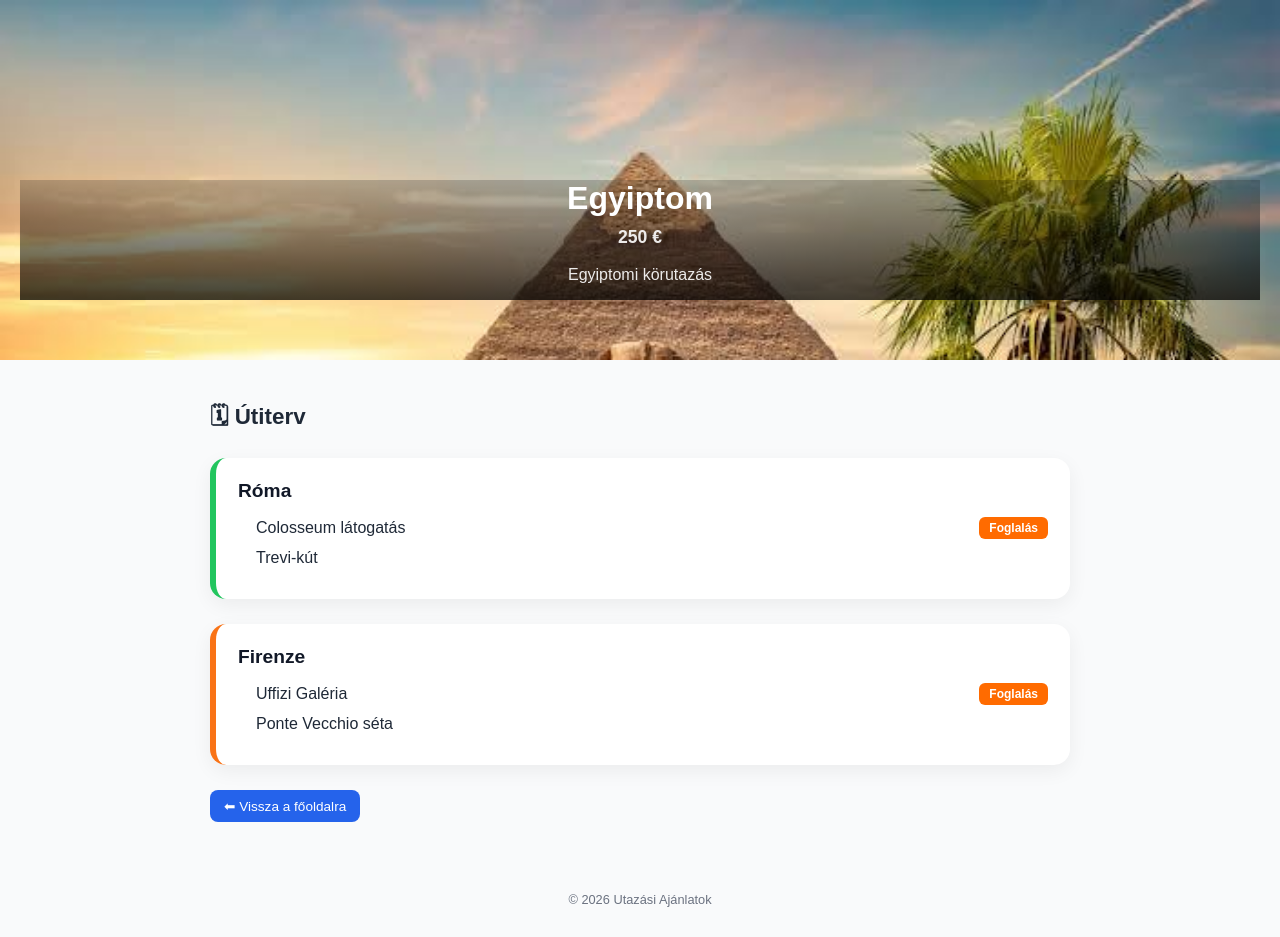
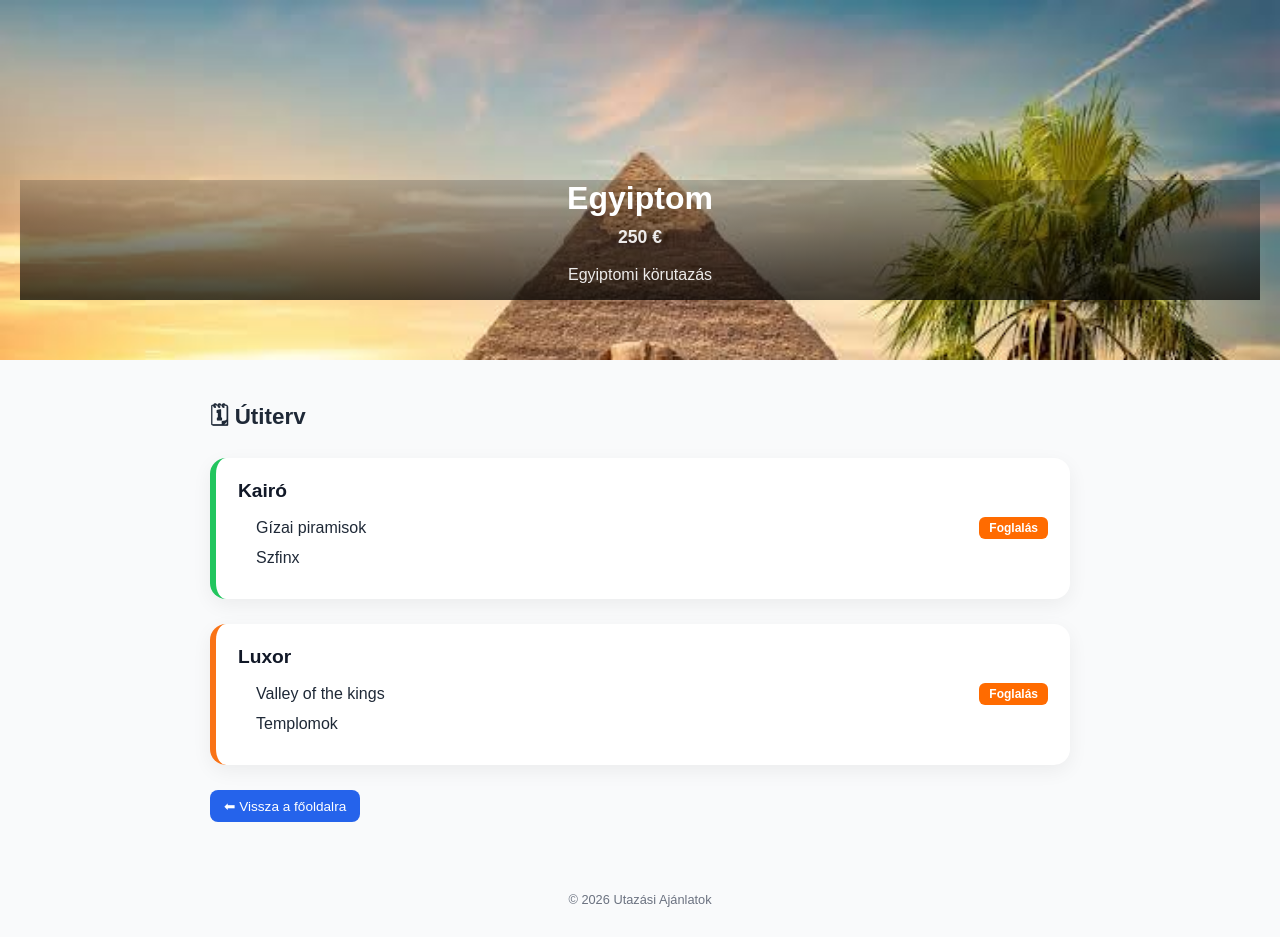
Before and after one commit to Norbi6/travel_site, a Jekyll site: the page built from _offers/Egyiptom.md, in a window 1280 px wide. Built offline with Jekyll 4.4.1, drawn with Linux system fonts in a browser that asks for light colours.

Commit message:
Update and rename rome3.md to Egyiptom.md

```diff
--- a/_offers/rome3.md
+++ b/_offers/Egyiptom.md
@@ -2,23 +2,23 @@
 layout: offer
 title: "Egyiptom"
 description: "Egyiptomi körutazás"
-duration: "3 nap"
+duration: "Több nap"
 price: "250 €"
 image: "/assets/images/1_srDpAnFoIVYhF6_hmgMXnQ.jpg"
 
 sections:
-  - title: "Róma"
+  - title: "Kairó"
     activities:
-      - text: "Colosseum látogatás"
+      - text: "Gízai piramisok"
         affiliate:
           type: "gyg"
           url: "https://getyourguide.com/colosseum"
-      - text: "Trevi-kút"
-  - title: "Firenze"
+      - text: "Szfinx"
+  - title: "Luxor"
     activities:
-      - text: "Uffizi Galéria"
+      - text: "Valley of the kings"
         affiliate:
           type: "gyg"
           url: "https://getyourguide.com/uffizi"
-      - text: "Ponte Vecchio séta"
+      - text: "Templomok"
 ---
```
